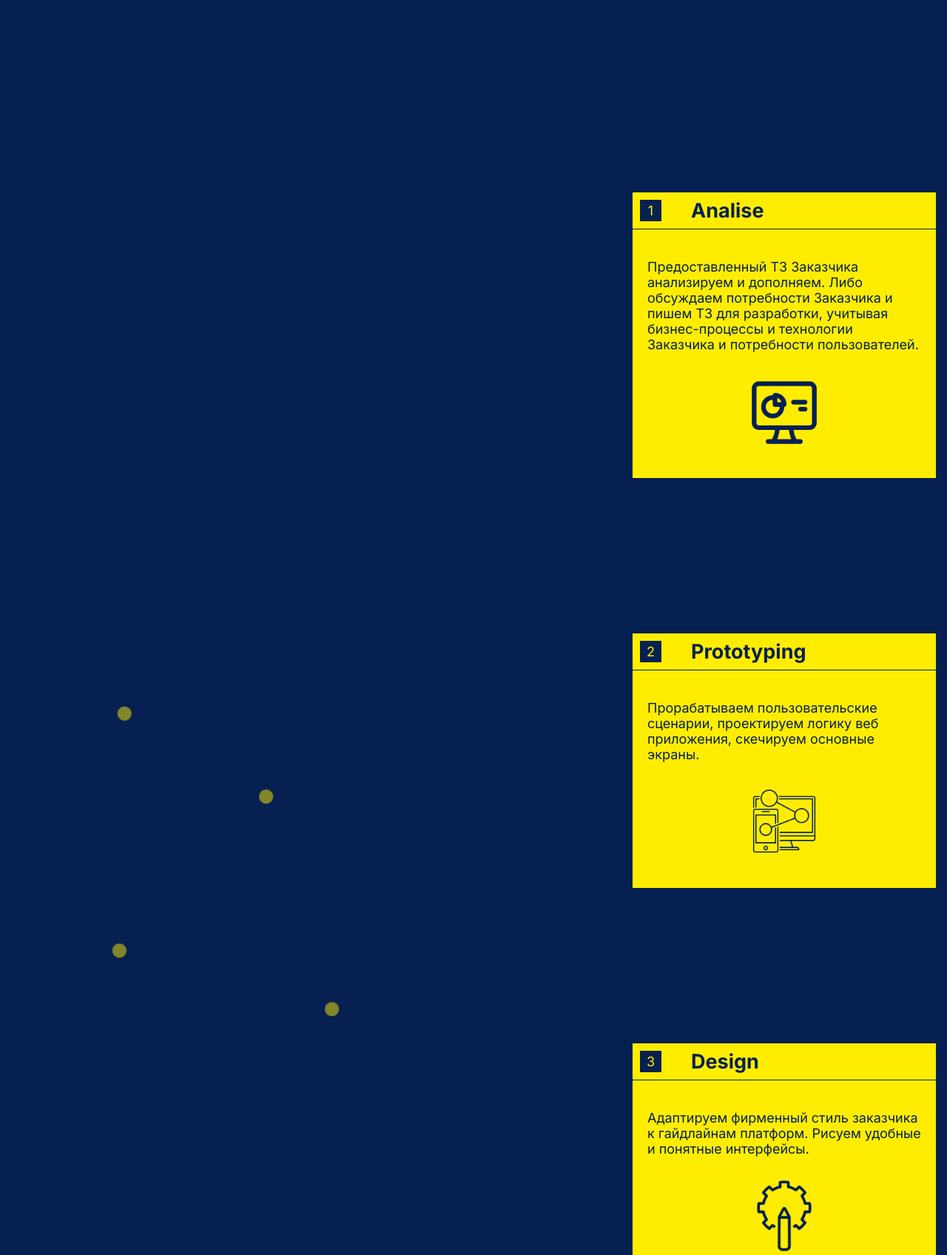
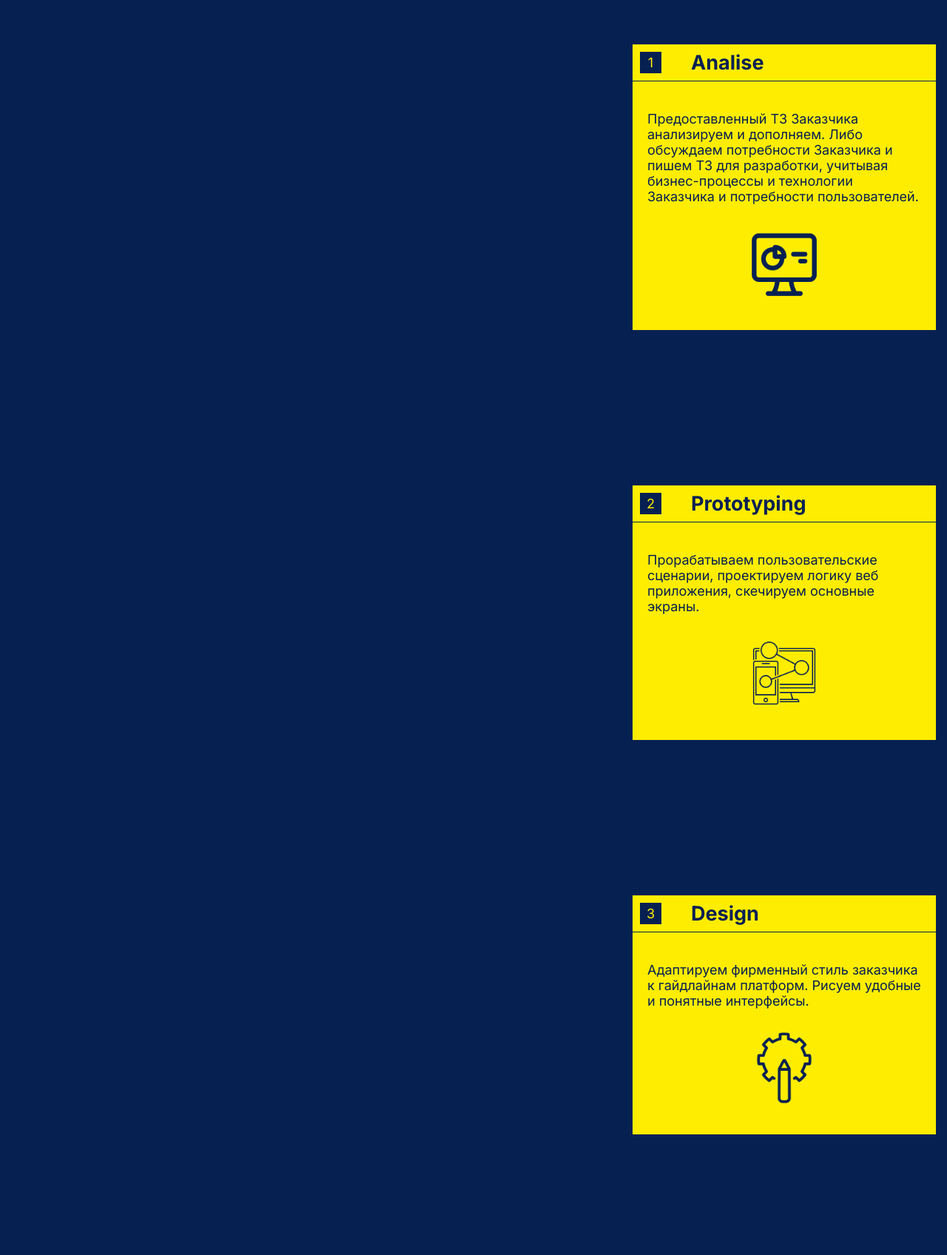
Before and after one commit to IsrailovSardor/NovaSoft, a React (Create React App) app: page / in a window 1280 px wide. Shown: the part 1944-3640 px from the top of the page at 74% size. Built offline with nearby package versions, Linux system fonts and the light colour scheme.

Commit message:
bugfix/removed_background-image_for_roadmap

```diff
--- a/src/components/roadmap/Roadmap.jsx
+++ b/src/components/roadmap/Roadmap.jsx
@@ -40,18 +40,20 @@ const Roadmap = () => {
                           setEntered(false)
                       }}>
                 <div className="container">
-                    <div className={'back-wrapper right'}>
-                        <Parallax speed={-100}
-                        >
-                            <img className={'back'} src={back} alt={"back"}/>
-                        </Parallax>
-                    </div>
-                    <div className={'back-wrapper'}>
-                        <Parallax speed={-100}>
-                            <img className={'back'} src={back} alt={"back"}/>
-                        </Parallax>
-                    </div>
-                    <Parallax
+                    {/*<div className={'back-wrapper right'}>*/}
+                    {/*    <Parallax speed={-100}*/}
+                    {/*    >*/}
+                    {/*        <img className={'back'} src={back} alt={"back"}/>*/}
+                    {/*    </Parallax>*/}
+                    {/*</div>*/}
+                    {/*<div className={'back-wrapper'}>*/}
+                    {/*    <Parallax speed={-100}>*/}
+                    {/*        <img className={'back'} src={back} alt={"back"}/>*/}
+                    {/*    </Parallax>*/}
+                    {/*</div>*/}
+                    <Parallax rootMargin={{
+                        top: 200
+                    }}
                     >
                         <h1>
                             Roadmap
--- a/src/components/roadmap/roadmap.scss
+++ b/src/components/roadmap/roadmap.scss
@@ -18,7 +18,6 @@
     position: relative;
     h1{
       position: relative;
-      margin-top: 200px;
       margin-bottom: 300px;
       z-index: 1;
       font-size: 100px;
```
